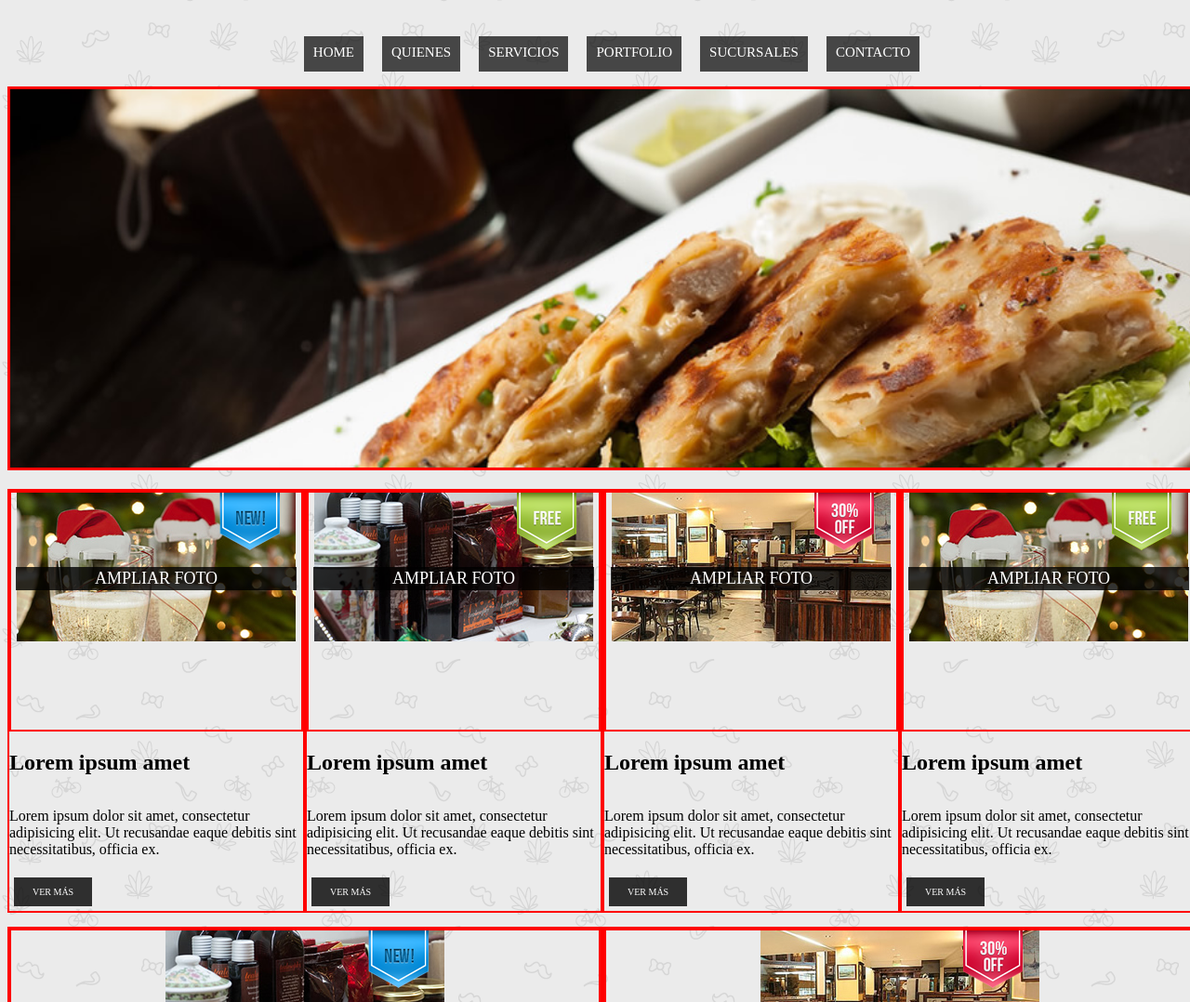
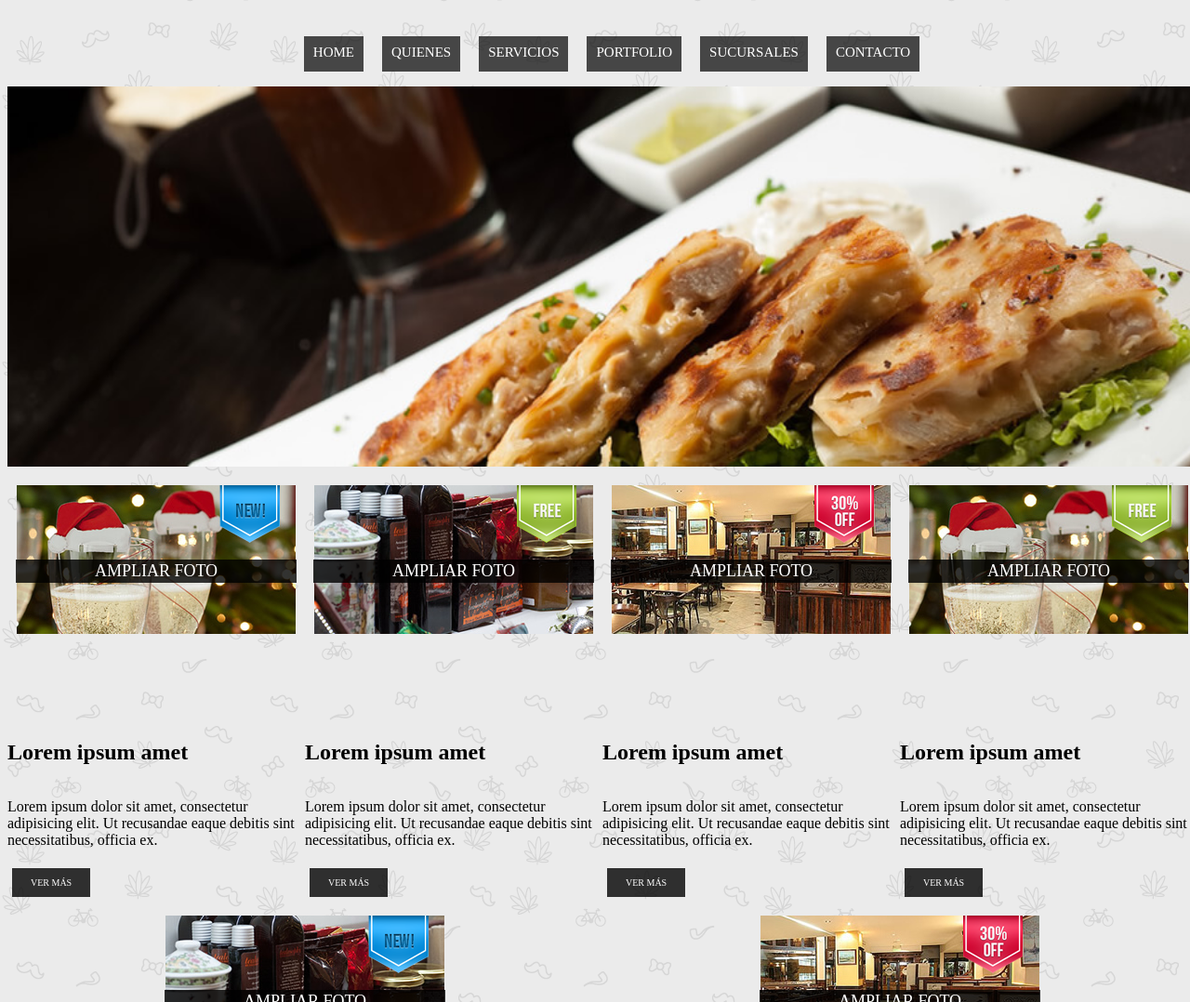
Before and after one commit to SegismundoE/Kitchening, a plain HTML site: page index.html in a window 1280 px wide. Shown: the part 214-1292 px from the top of the page at 93% size. Drawn offline with Linux system fonts and the light colour scheme.

Commit message:
modifique el css

```diff
--- a/CSS/style.css
+++ b/CSS/style.css
@@ -36,7 +36,7 @@
 
 
     .banner img{
-        border: 3px solid red;
+
         margin-bottom: 20px;
         width: 100%;
     }
@@ -53,6 +53,7 @@
     }
 
     nav ul{
+
         display: flex;
         flex-direction: row;
         width: 100%;
@@ -64,7 +65,6 @@
     nav li {
 
         list-style: none;
-
         background-color: rgba(0,0,0,0.7);
         color: white;
         height: 30px;
@@ -90,6 +90,7 @@
     }
 
     .vip-products{
+
         display: flex;
         flex-wrap: wrap;
         justify-content: center;
@@ -106,7 +107,7 @@
         flex: 2 2 ;
         align-items: center;
         margin-bottom: 15px;
-        border: 2px solid red;
+
     }
 
     .special {
@@ -129,6 +130,7 @@
     }
 
     .more {
+
         padding: 10px 20px;
         background-color: rgba(0, 0, 0, 0.8);
         color: white;
@@ -140,10 +142,10 @@
     }
 
     .photo-container {
+
         display: flex;
         flex-direction: column;
         align-items: center;
-        border: red 2px solid;
         justify-content: center;
         width: 100%;
 
@@ -152,18 +154,23 @@
 
 
     footer {
+
         width: 100%;
         text-align: center;
+
     }
 
     footer ul {
+
         list-style-type: none;
         color: white;
         text-transform: uppercase;
         padding: 0;
 
     }
+
     footer li {
+
         background-color: gray;
         margin-bottom: 3px;
 
```
